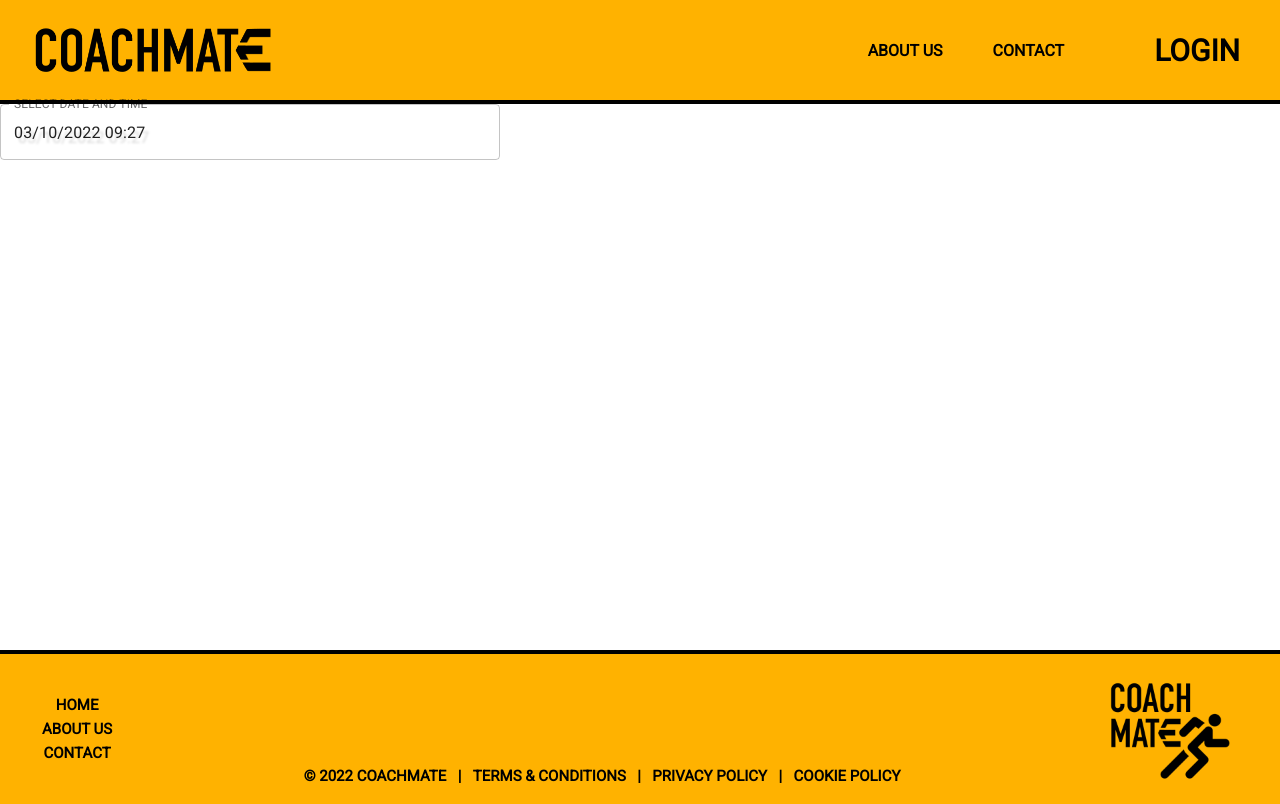
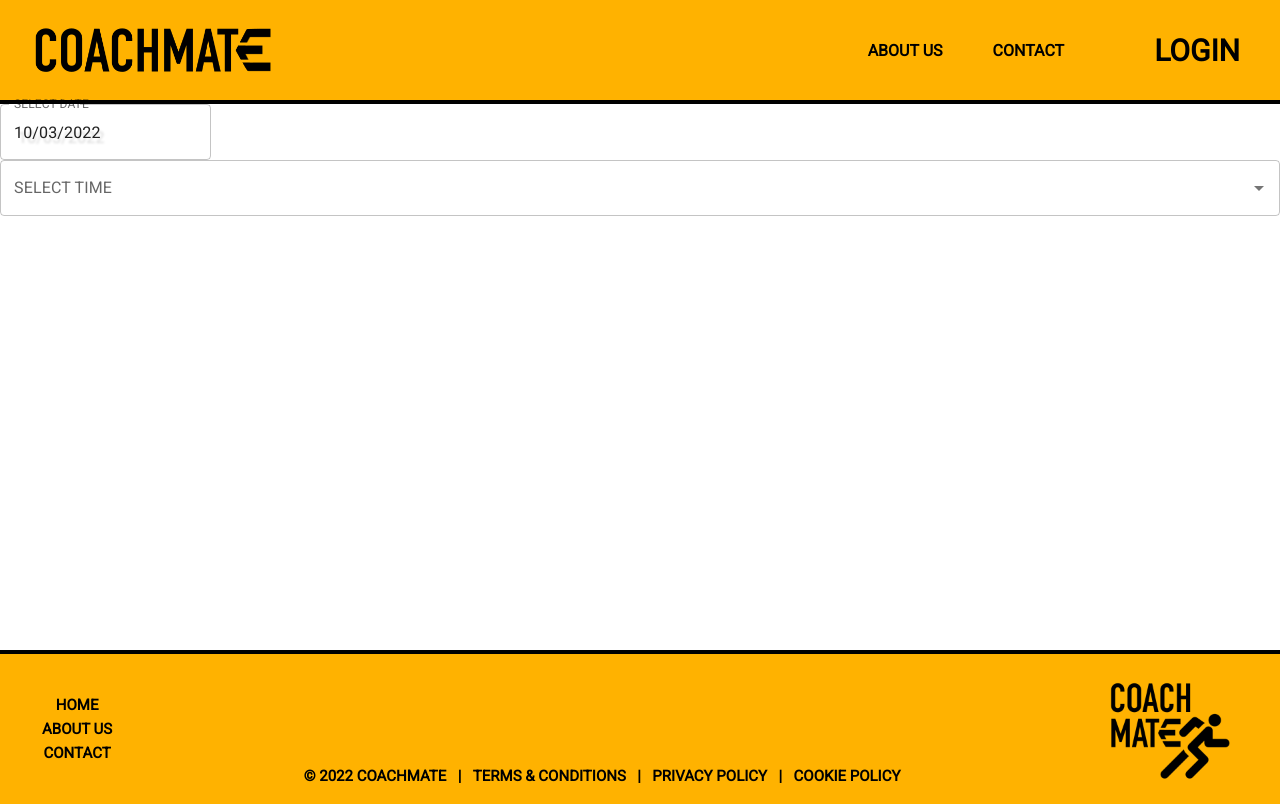
Before and after one commit to The-Collective-unimelb/CoachMate-Backend, a React (Create React App) app in the folder coachmate-frontend/: page /session-picker in a window 1280 px wide. Built offline with nearby package versions, Linux system fonts and the light colour scheme.

Commit message:
Separate date and time picker

```diff
--- a/coachmate-frontend/src/components/Booking/SessionPicker.js
+++ b/coachmate-frontend/src/components/Booking/SessionPicker.js
@@ -1,16 +1,16 @@
 import { useState } from "react";
-import TextField from "@mui/material/TextField";
+import dayjs from "dayjs";
+import { TextField, Autocomplete } from "@mui/material";
 import { AdapterDayjs } from "@mui/x-date-pickers/AdapterDayjs";
 import { LocalizationProvider } from "@mui/x-date-pickers/LocalizationProvider";
-import { DateTimePicker } from "@mui/x-date-pickers/DateTimePicker";
-import dayjs from "dayjs";
-import { MobileDateTimePicker } from "@mui/x-date-pickers";
-import { width } from "@mui/system";
+import { DatePicker } from "@mui/x-date-pickers";
+import CalendarMonthIcon from "@mui/icons-material/CalendarMonth";
 
-const minTime = dayjs().hour(8);
-const maxTime = dayjs().hour(18);
+const minDate = dayjs();
+const maxDate = dayjs().add(5, "month");
 
 function SessionPicker(props) {
+  const [openDate, setOpenDate] = useState(false);
   const [hasError, setHasError] = useState(false);
 
   const localizedFormat = require("dayjs/plugin/localizedFormat");
@@ -18,37 +18,82 @@ function SessionPicker(props) {
 
   function handleSelectDate(newDate) {
     props.onSelectDate(newDate);
+    console.log(newDate);
+    console.log(minDate);
+    if (newDate < minDate.date() - 1) {
+      setHasError(true);
+    } else if (newDate > maxDate) {
+      setHasError(true);
+    } else {
+      setHasError(false);
+    }
   }
 
   function handleError() {
-    setHasError(!hasError);
+    setOpenDate(false);
+    // handle formatting here
+  }
+
+  function handleSelectTime(event, newTime) {
+    props.onSelectTime(event, newTime);
   }
 
   return (
     <LocalizationProvider dateAdapter={AdapterDayjs}>
-      <MobileDateTimePicker
-        value={props.dateTime}
+      <DatePicker
+        open={openDate}
+        onOpen={() => setOpenDate(true)}
+        onClose={handleError}
+        value={props.date}
         onChange={handleSelectDate}
-        label="Select date and time"
-        onError={handleError}
-        inputFormat="DD/MM/YYYY HH:mm"
-        minDate={dayjs()}
-        maxDate={dayjs().add(5, "month")}
-        minTime={minTime}
-        maxTime={maxTime}
-        mask="____/__/__ __:__ _M"
-        views={["year", "day", "hours"]}
+        label="Select date"
+        inputFormat="L"
+        minDate={minDate}
+        maxDate={maxDate}
+        views={["day"]}
+        mask="__/__/____"
+        components={{ OpenPickerIcon: CalendarMonthIcon }}
         renderInput={(param) => (
           <TextField
             {...param}
             error={hasError}
             helperText={hasError && "Invalid"}
+            onClick={() => setOpenDate(true)}
+            sx={{ borderImageWidth: "0px" }}
+          />
+        )}
+      />
+      {/* <TimePicker
+        open={openTime}
+        onOpen={() => setOpenTime(true)}
+        onClose={() => setOpenTime(false)}
+        value={props.time}
+        onChange={handleSelectTime}
+        label="Select time"
+        inputFormat="LT"
+        minTime={minTime}
+        maxTime={maxTime}
+        views={["hours"]}
+        PopperProps={{ sx: popperSx }}
+        shouldDisableTime={disableTime}
+        renderInput={(param) => (
+          <TextField
+            {...param}
+            error={hasError}
+            helperText={hasError && "Invalid"}
+            onClick={() => setOpenTime(true)}
             sx={{
-              width: "500px",
-              borderImageWidth: "0px"
+              borderImageWidth: "5px",
             }}
           />
         )}
+      /> */}
+      <Autocomplete
+        value={props.time || null}
+        onChange={handleSelectTime}
+        options={props.timeOptions}
+        isOptionEqualToValue={(option, value) => option.label === value}
+        renderInput={(params) => <TextField {...params} label="Select time" />}
       />
     </LocalizationProvider>
   );
--- a/coachmate-frontend/src/components/pages/CoachSchedule.js
+++ b/coachmate-frontend/src/components/pages/CoachSchedule.js
@@ -18,22 +18,40 @@ const sessionTypes = [
   { type: "Group", duration: "60mins", price: "$40" },
 ];
 
+const timeOptions = [
+  { label: "8am", time: 8 },
+  { label: "9am", time: 9 },
+  { label: "10am", time: 10 },
+  { label: "11am", time: 11 },
+  { label: "12pm", time: 12 },
+  { label: "1pm", time: 13 },
+  { label: "2pm", time: 14 },
+  { label: "3pm", time: 15 },
+  { label: "4pm", time: 16 },
+  { label: "5pm", time: 17 },
+  { label: "6pm", time: 18 },
+];
+
 function CoachSchedule(props) {
   const navigate = useNavigate();
   const location = useLocation();
   const [selectedDate, setSelectedDate] = useState(null);
+  const [selectedTime, setSelectedTime] = useState(null);
   const [sessionType, setSessionType] = useState("Private");
 
   if (location.state === null) {
     return (
-      <>
-        <NoPage text="Please select a coach " linkText="here" to="/coaches" />
-      </>
+      <NoPage text="Please select a coach " linkText="here" to="/coaches" />
     );
   }
 
   function handleSelectDate(newDate) {
     setSelectedDate(newDate);
+  }
+
+  function handleSelectTime(event, newTime) {
+    if (newTime) setSelectedTime(newTime.label);
+    else setSelectedTime(null);
   }
 
   function handleSelectType(value) {
@@ -74,8 +92,11 @@ function CoachSchedule(props) {
         </Stack>
         <Stack spacing={5}>
           <SessionPicker
-            dateTime={selectedDate}
+            date={selectedDate}
+            time={selectedTime}
+            timeOptions={timeOptions}
             onSelectDate={handleSelectDate}
+            onSelectTime={handleSelectTime}
           />
           <SessionType
             sessionType={sessionType}
@@ -84,7 +105,6 @@ function CoachSchedule(props) {
         </Stack>
       </Stack>
       <Button onClick={handleConfirmBooking}>CONFIRM BOOKING</Button>
-
     </div>
   );
 }
```
